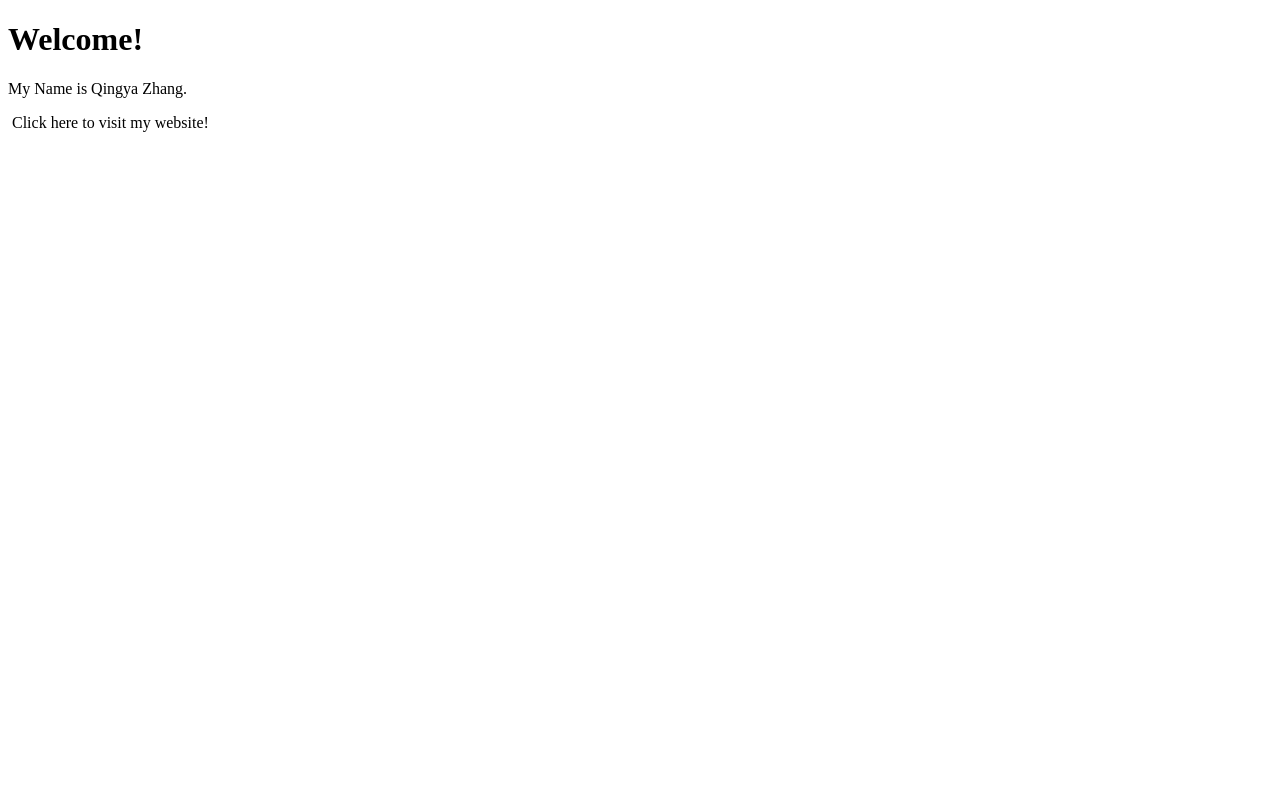
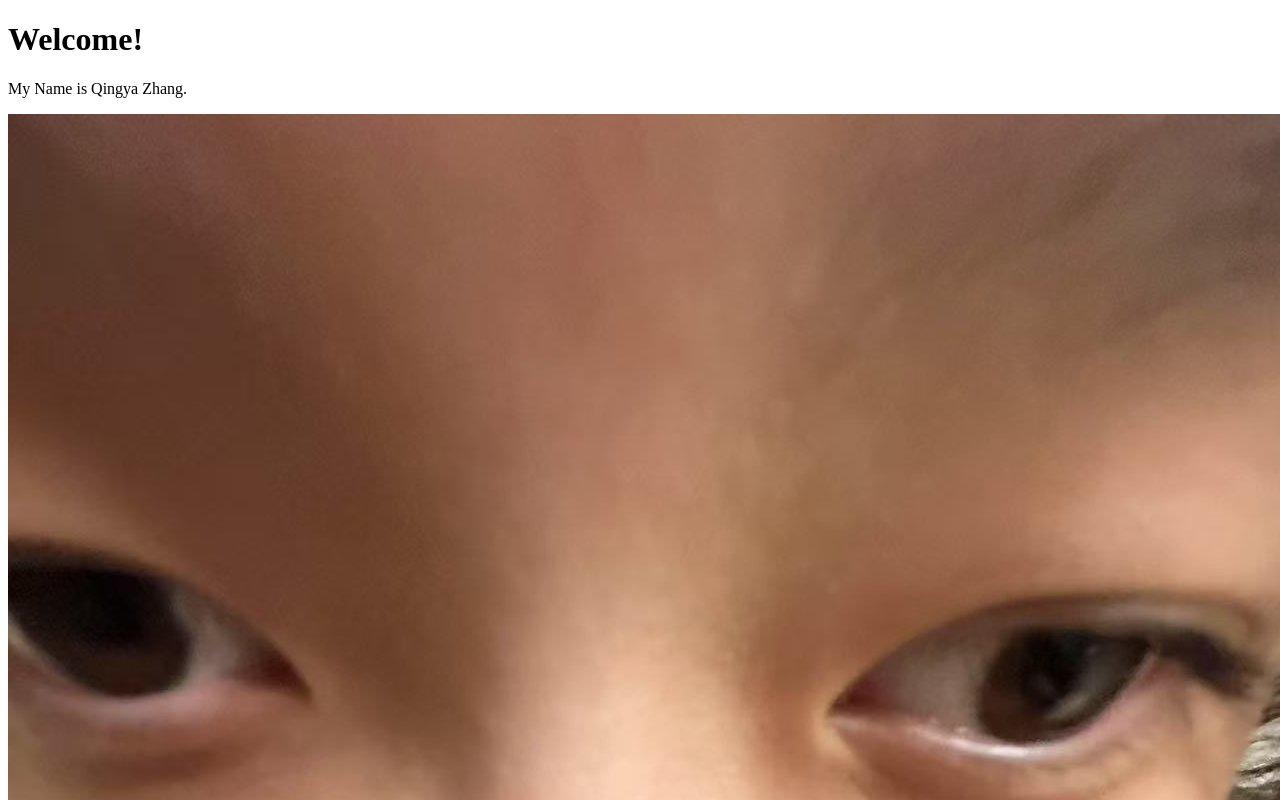
Before and after one commit to qingya012/qingyawebsite, a plain HTML site: page index.html in a window 1280 px wide. Shown: the top 800 px of the page. Drawn offline with Linux system fonts and the light colour scheme.

Commit message:
Update index.html

```diff
--- a/index.html
+++ b/index.html
@@ -6,6 +6,6 @@
 <body>
     <h1>Welcome!</h1>
     <p>My Name is Qingya Zhang. </p>
-    <img src=""> Click here to visit my website!</a>
+    <img src="my_photo.JPG" alt="My Photo">
 </body>
 </html>
```
